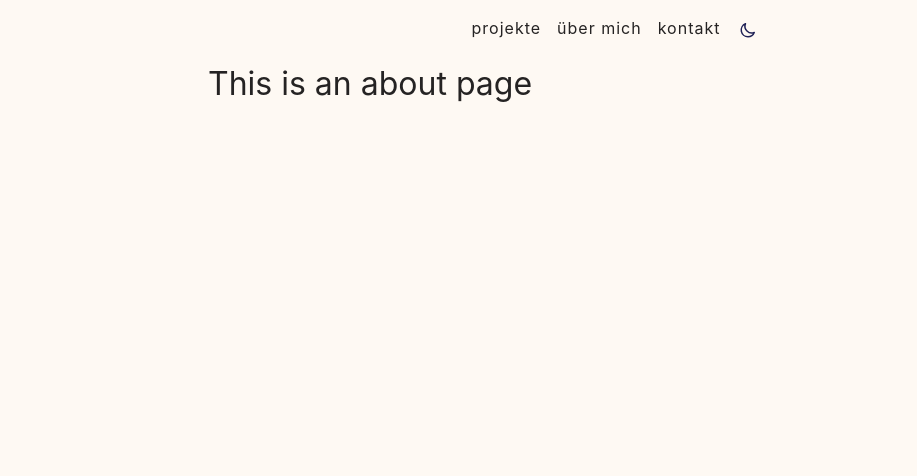
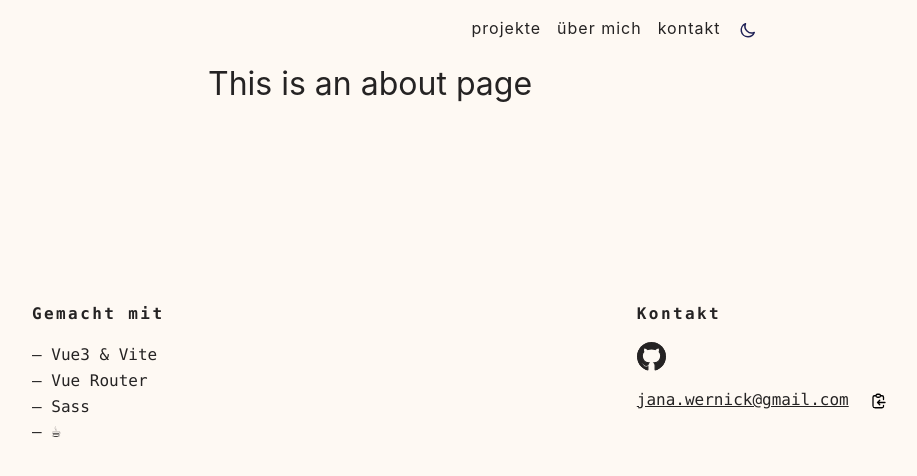
Before and after one commit to jamawe/portfolio, a Vue app: page /about in a window 1280 px wide. Shown: the top 476 px of the page, without its empty margins (32-949 px from the left). Built offline with nearby package versions, Linux system fonts and the light colour scheme.

Commit message:
feature: Add Footer compontent with links + copy button

```diff
--- a/src/App.vue
+++ b/src/App.vue
@@ -1,6 +1,7 @@
 <script setup>
 import { RouterLink, RouterView } from 'vue-router';
 import Navbar from './components/Navbar.vue';
+import Footer from './components/Footer.vue';
 </script>
 
 <template>
@@ -8,6 +9,7 @@ import Navbar from './components/Navbar.vue';
   <main class="main">
     <RouterView />
   </main>
+  <Footer />
 </template>
 
 <style scoped>
--- a/src/components/Footer.vue
+++ b/src/components/Footer.vue
@@ -0,0 +1,169 @@
+<script setup>
+import { ref } from 'vue';
+import IconGitHub from './icons/IconGitHub.vue';
+import IconCopy from './icons/IconCopy.vue';
+
+const stack = ref([
+    'Vue3 & Vite',
+    'Vue Router',
+    'Sass'
+]);
+
+function copyEmailToClipboard(e) {
+    const email = e.currentTarget.dataset.email;
+
+    // Clipboard API not supported?
+    if (!navigator.clipboard) {
+        fallbackCopyEmailToClipboard(email);
+        return;
+    }
+
+    navigator.clipboard.writeText(email);
+}
+
+function fallbackCopyEmailToClipboard(email) {
+    let tempEl = document.createElement('input');
+    tempEl.value = email;
+
+    document.body.appendChild(tempEl);
+    tempEl.select();
+
+    document.execCommand('copy');
+    document.body.removeChild(tempEl);
+}
+</script>
+
+<template>
+    <div class="footer">
+        <div class="footer__section">
+            <h4 class="footer__section__title">Gemacht mit</h4>
+            <ul class="footer__section__list">
+                <li
+                    v-for="(item, i) in stack"
+                    class="footer__section__list__item">
+                        &mdash; {{ item }}
+                </li>
+                <li class="footer__section__list__item">&mdash; &#9749;</li>
+            </ul>
+        </div>
+        <div class="footer__section">
+            <h4 class="footer__section__title">Kontakt</h4>
+            <div class="footer__section__container">
+                    <div class="footer__section__container__row">
+                        <a class="footer__section__container__row__link" href="https://github.com/jamawe" target="_blank">
+                            <IconGitHub class="footer__section__container__row__link__icon " />
+                        </a>
+                    </div>
+                    <div class="footer__section__container__row">
+                        <a class="footer__section__container__row__link" href="mailto:jana.wernick@gmail.com">
+                            jana.wernick@gmail.com
+                        </a>
+                        <button
+                        @click="copyEmailToClipboard"
+                        class="footer__section__container__row__button" type="button"
+                        title="Adresse kopieren"
+                        data-email="jana.wernick@gmail.com">
+                            <IconCopy class="footer__section__container__row__button__icon" />
+                        </button>
+                    </div>
+
+            </div>
+        </div>
+    </div>
+</template>
+
+<style lang="scss" scoped>
+.footer {
+    display: grid;
+    grid-template-columns: repeat(6, 1fr);
+    gap: 5%;
+    height: min(25vh, 400px);
+    padding: 5%;
+    margin-top: 10%;
+    font-family: 'Monaco', monospace;
+
+    &__section {
+        height: 100%;
+        grid-column: span 3;
+
+        &__title {
+            font-weight: bold;
+            letter-spacing: .25ch;
+            margin-bottom: 1rem;
+        }
+
+        &__list {
+            list-style-type: none;
+            padding-inline-start: 0;
+
+            // &__item {
+            // }
+        }
+
+        &__container {
+            display: flex;
+            flex-direction: column;
+
+            &__row {
+                display: flex;
+
+                &__link {
+                    color: var(--text);
+                    margin-right: 1rem;
+                    margin-bottom: .5rem;
+
+                    &__icon {
+                        border-radius: 50%;
+                        height: 29px;
+                        width: 29px;
+                    }
+
+                    // &:hover TODO color
+                }
+
+                &__button {
+                    position: relative;
+                    background-color: transparent;
+                    border: none;
+                    vertical-align: middle;
+                    height: 1.75rem;
+                    width: 1.75rem;
+                    cursor: pointer;
+                    margin-right: 1rem;
+                    margin-bottom: .5rem;
+
+                    &::before {
+                        content: '';
+                        background-color: var(--theme-icon-bg-light); /* TODO: colors! */
+                        position: absolute;
+                        left: 0;
+                        right: 0;
+                        top: 0;
+                        bottom: 0;
+                        border-radius: 50%;
+                        width: 100%;
+                        height: 100%;
+                        transform: scale(0);
+                        transition: all 200ms cubic-bezier(.17,.67,1,1.23);
+                    }
+
+                    &:hover::before {
+                        transform: scale(1);
+                    }
+
+                    &__icon {
+                        position: absolute;
+                        top: calc(calc(1.75rem - 1.125rem) / 2);
+                        left: calc(calc(1.75rem - 1.125rem) / 2);
+                        height: 1.125rem;
+                        width: 1.125rem;
+                        border-radius: 50%;
+                    }
+                }
+
+            }
+
+        }
+    }
+}
+</style>
--- /dev/null
+++ b/src/components/icons/IconCopy.vue
@@ -0,0 +1,5 @@
+<template>
+    <svg xmlns="http://www.w3.org/2000/svg" fill="none" viewBox="0 0 24 24" stroke="currentColor" stroke-width="1.75">
+        <path stroke-linecap="round" stroke-linejoin="round" d="M8 5H6a2 2 0 00-2 2v12a2 2 0 002 2h10a2 2 0 002-2v-1M8 5a2 2 0 002 2h2a2 2 0 002-2M8 5a2 2 0 012-2h2a2 2 0 012 2m0 0h2a2 2 0 012 2v3m2 4H10m0 0l3-3m-3 3l3 3" />
+    </svg>
+</template>
```
